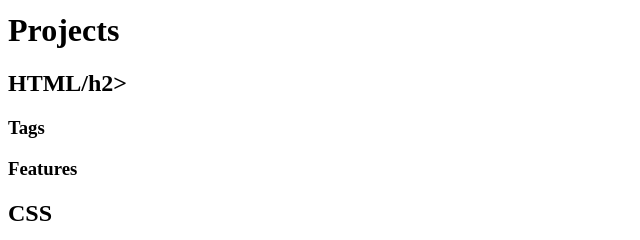
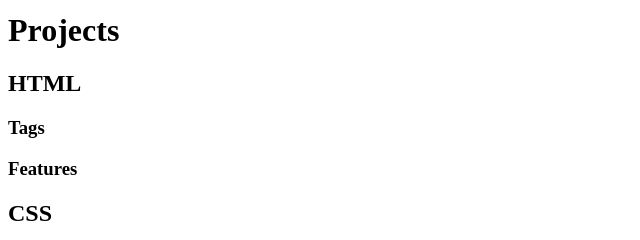
Before and after one commit to ChazWyllie/webdev, a plain HTML site: page index.html in a window 1280 px wide. Shown: the part 128-368 px from the top of the page, 0-640 px from the left. Drawn offline with Linux system fonts and the light colour scheme.

Commit message:
Update index.html

```diff
--- a/index.html
+++ b/index.html
@@ -8,7 +8,7 @@
     <body>
         <h1>Projects</h1>
         <div>
-            <h2>HTML/h2>
+            <h2>HTML</h2>
             <h3>Tags</h3>
             <h3>Features</h3>
         </div>
```
